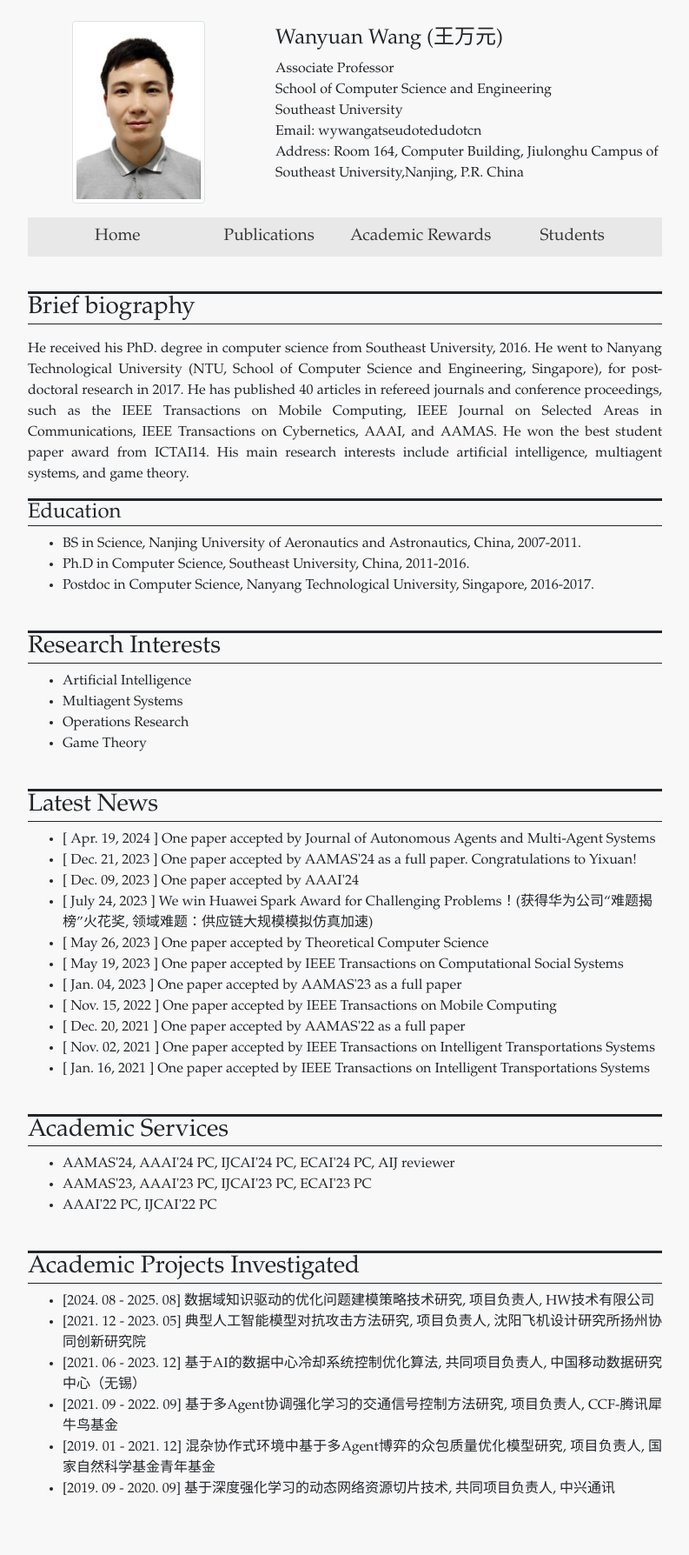
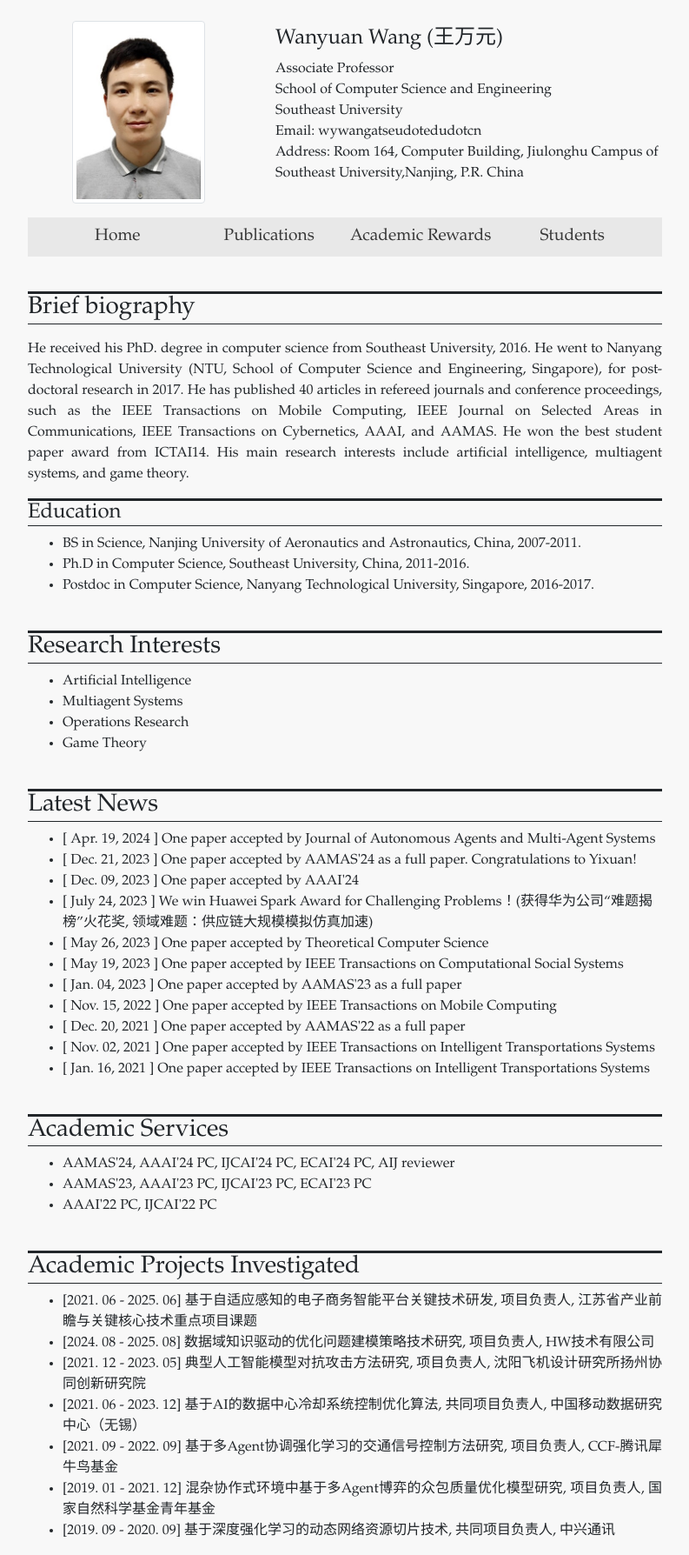
Before and after one commit to wanyuanwang/wanyuanwang.github.io, a Jekyll site: the page built from index.html, in a window 1280 px wide. Shown: the whole page at 87% size, without its empty margins (243-1036 px from the left). Built offline with Jekyll 4.4.1, drawn with Linux system fonts in a browser that asks for light colours; before the commit the page ends 1740 px from its top, so only the background shows below that.

Commit message:
Update academic_projects.yml

```diff
--- a/_data/academic_projects.yml
+++ b/_data/academic_projects.yml
@@ -1,3 +1,6 @@
+-
+  date: "2021. 06 - 2025. 06"
+  name_eng: "基于自适应感知的电子商务智能平台关键技术研发, 项目负责人, 江苏省产业前瞻与关键核心技术重点项目课题"
 -
   date: "2024. 08 - 2025. 08"
   name_eng: "数据域知识驱动的优化问题建模策略技术研究, 项目负责人, HW技术有限公司"
```
